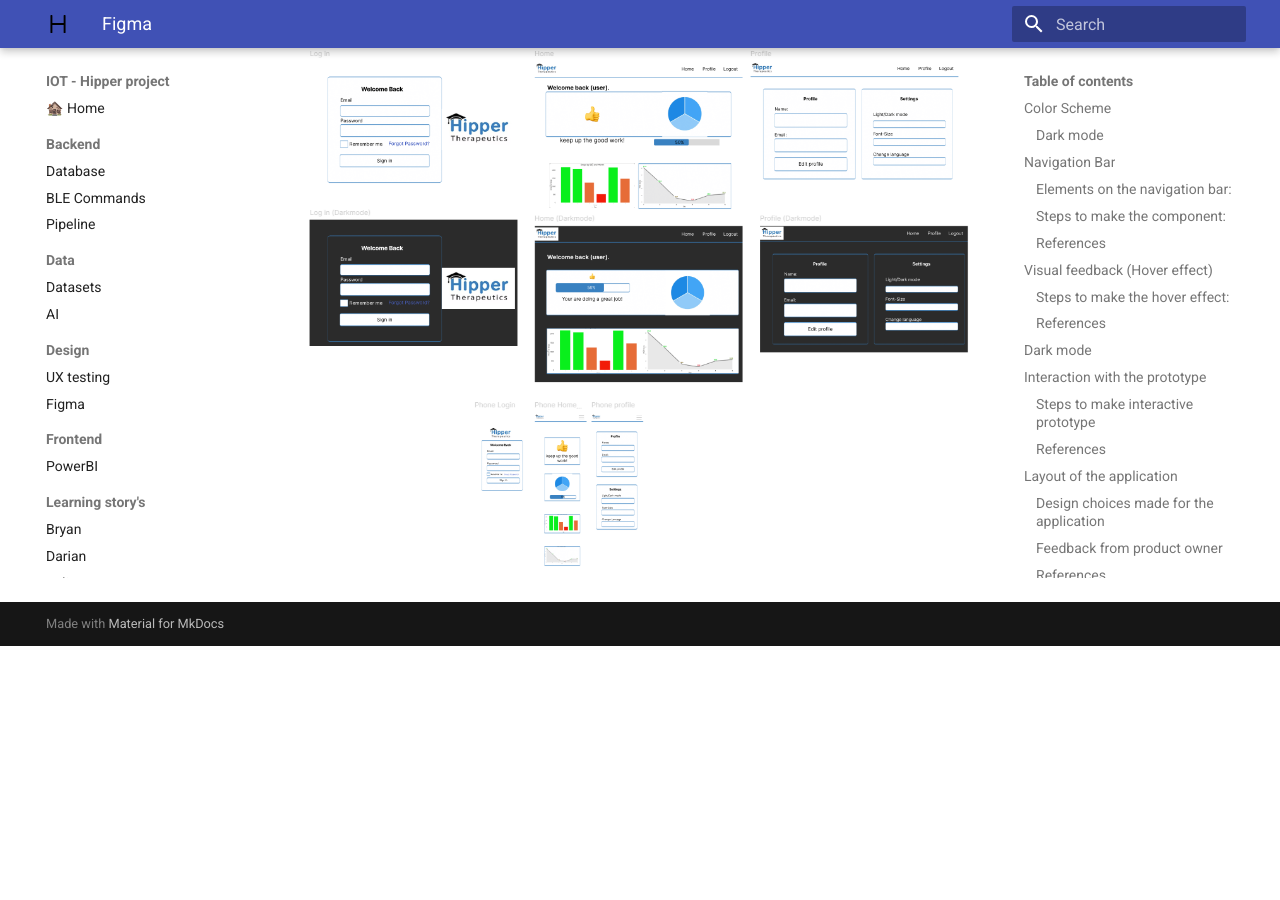
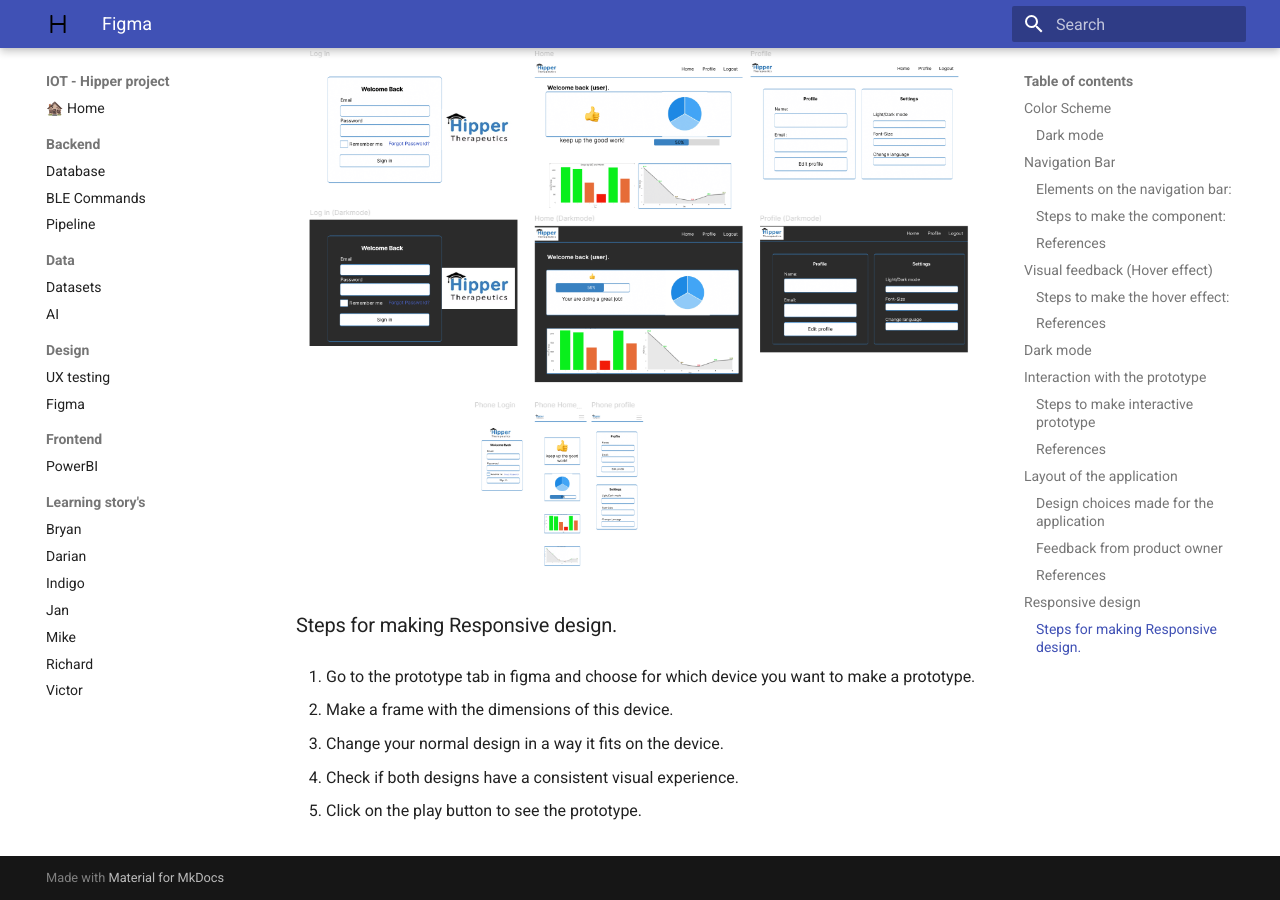
Before and after one commit to Vic-Warden/Digital-Life-Hipper-Monitoring, an MkDocs documentation site: the page built from docs/design/figma.md, in a window 1280 px wide and 900 px high, scrolled down 7247 px. Built offline with MkDocs 1.6.1 and Material for MkDocs 9.7.7, drawn with Linux system fonts in a browser that asks for light colours; before the commit the page ends 7893 px from its top, so only the background shows below that.

Commit message:
docs: Steps for responsive design.

```diff
--- a/docs/design/figma.md
+++ b/docs/design/figma.md
@@ -153,3 +153,15 @@
 To make sure user can visit the website from multiple devices different tailored layouts for different devices were made to ensure a consistent visual experience and usability across all platforms. For this design there was decided to make a desktop version and a mobile version in figma.
 
 ![ResponsiveDesign](../assets/Figma/ResponsiveDesign.png)
+
+### Steps for making Responsive design.
+
+1. Go to the prototype tab in figma and choose for which device you want to make a prototype.
+
+2. Make a frame with the dimensions of this device.
+
+3. Change your normal design in a way it fits on the device.
+
+4. Check if both designs have a consistent visual experience.
+
+5. Click on the play button to see the prototype.
```
